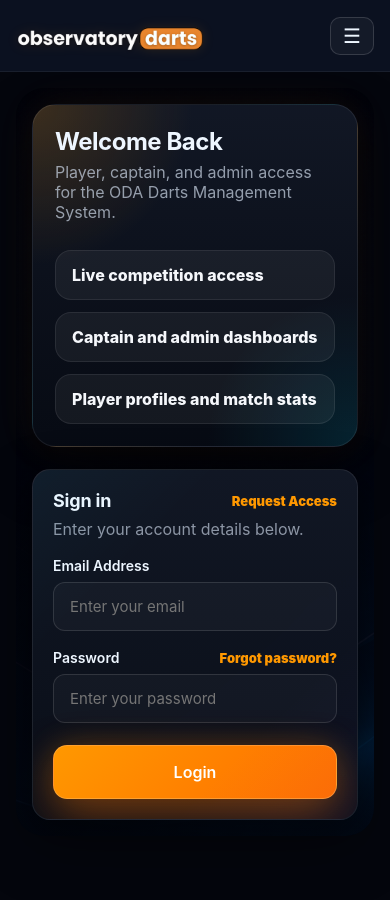
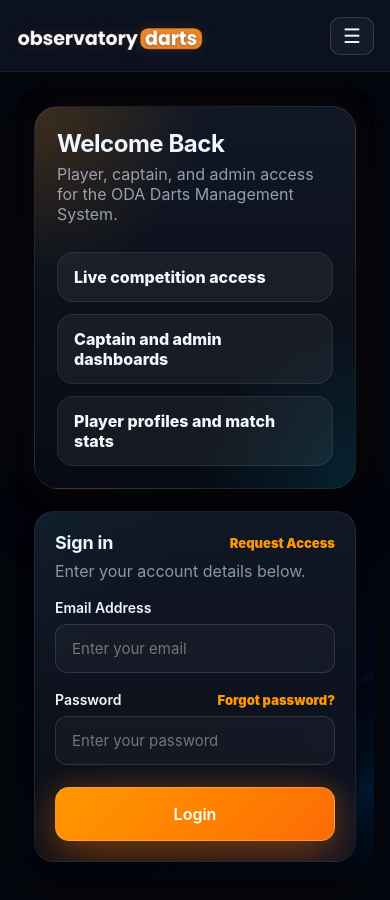
Before and after one commit to jakes007/ODA, a React app in the folder frontend/: page /login in a window 390 px wide. Shown: the top 900 px of the page. Built offline with nearby package versions, Linux system fonts and the light colour scheme; the HTML template or start-up script is replaced by a standard one.

Commit message:
fixed border

```diff
--- a/frontend/src/index.css
+++ b/frontend/src/index.css
@@ -2355,14 +2355,14 @@ textarea {
   @media (max-width: 640px) {
     .login-page,
     .register-page {
-      padding: 16px;
+      padding: 18px;
     }
 
     .login-page .auth-panel,
     .register-page .auth-panel {
       max-width: 100%;
       margin: 0;
-      border-radius: 18px;
+      border-radius: 20px;
     }
   }
 }
```
